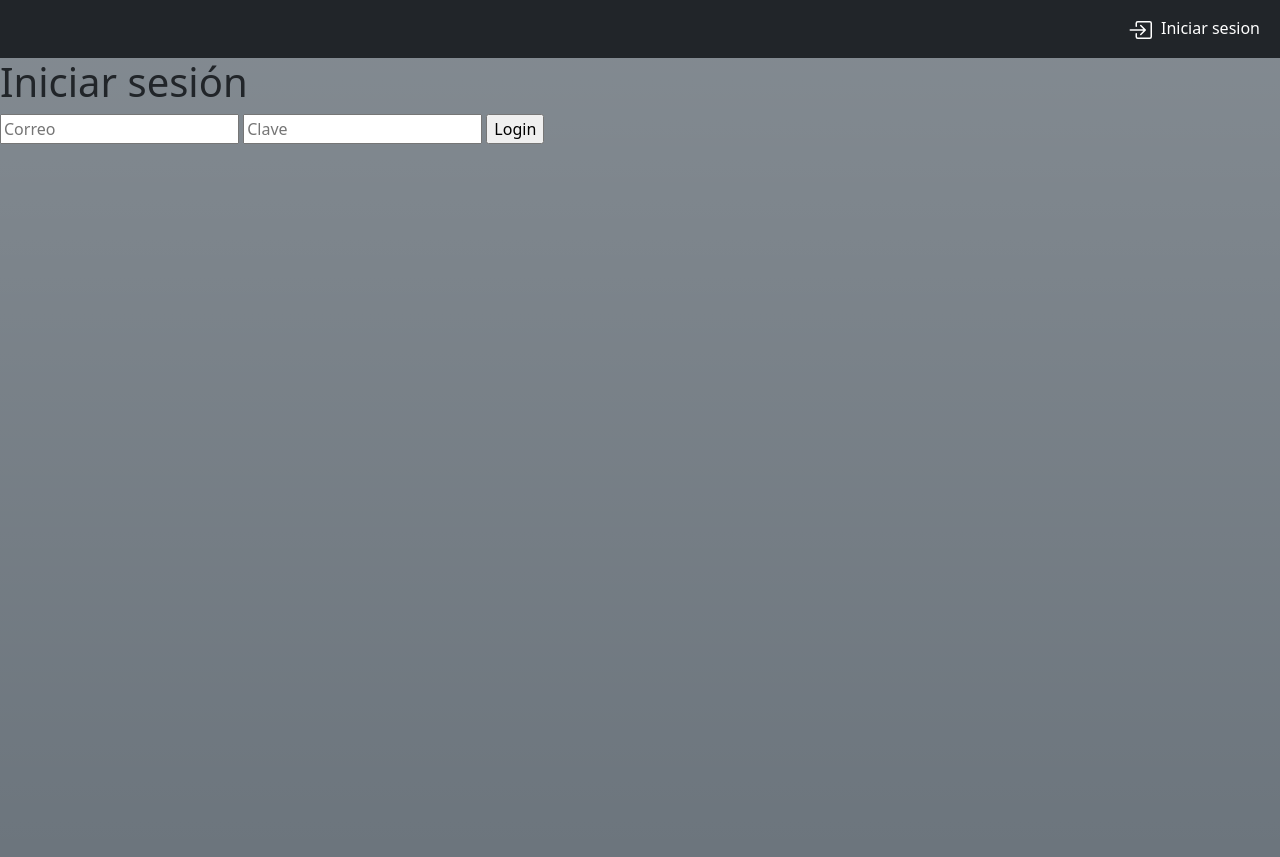
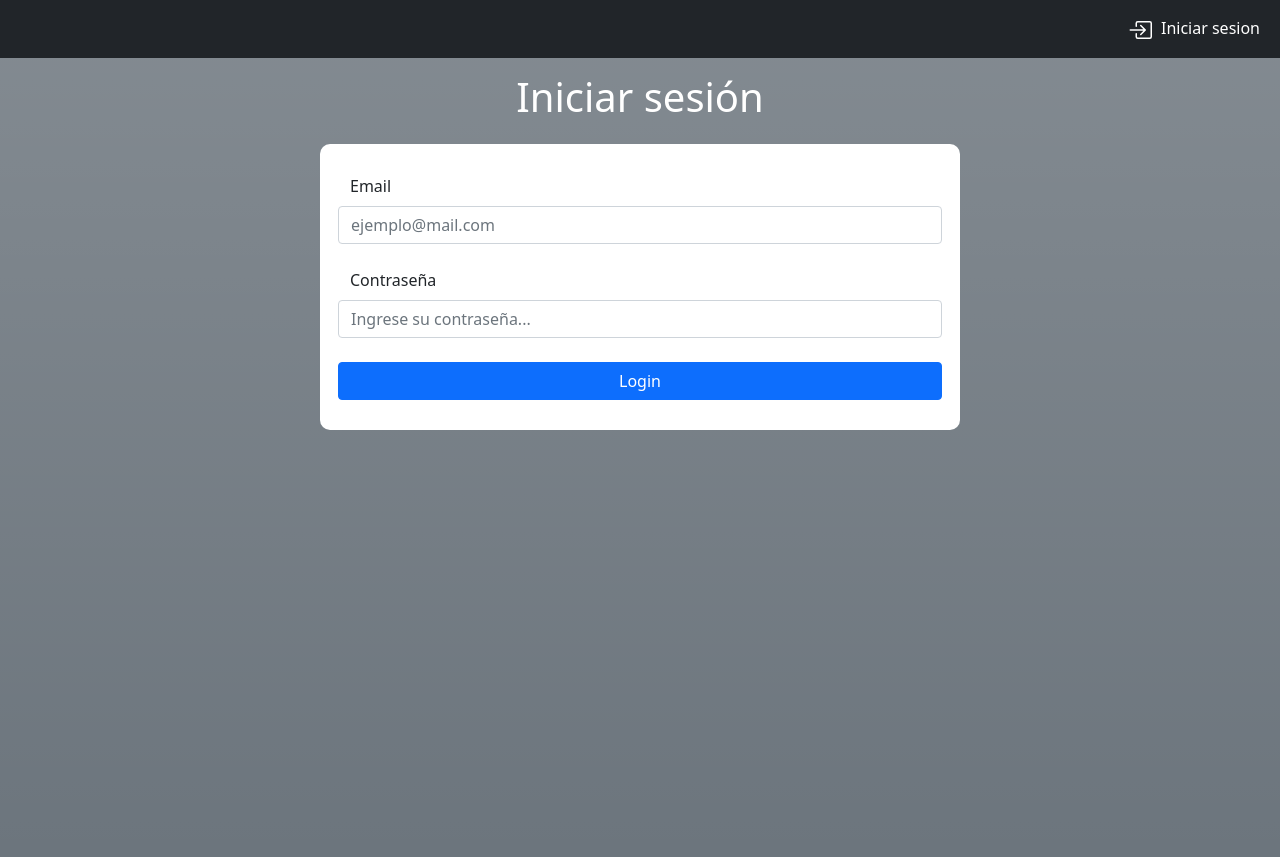
Before and after one commit to lautarooleastro/proyecto2021-grupo6, a Flask app: page /iniciar_sesion in a window 1280 px wide. Shown: the top 857 px of the page. Run offline with Flask 2, Linux system fonts and the light colour scheme.

Commit message:
se implemento wtforms para autenticacion de usuario (login)

```diff
--- a/app/resources/auth.py
+++ b/app/resources/auth.py
@@ -1,7 +1,7 @@
-from flask import redirect, render_template, request, url_for, abort, session, flash
-from flask_login import login_manager
+from flask import redirect, render_template, request, url_for, flash
 from flask_login.utils import logout_user
-from sqlalchemy.sql.functions import user
+from wtforms import form
+from app.helpers.forms.auth import SignInForm
 from app.models.user import User
 from flask_login import login_user
 
@@ -11,24 +11,23 @@ def login():
 
 
 def authenticate():
-    # conn = connection()
-    # params = request.form
-    # user = User.find_by_email_and_pass(conn, params["email"], params["password"])
+    data = request.form
+    form = SignInForm(data)
 
-    # Me traigo los parametros del formulario
-    params = request.form
+    if form.validate():
+        user = User.with_email(form.email.data)
+        if user:
+            if user.password == form.password.data:
+                login_user(user)
+                flash("Ha iniciado sesion con: "+user.email, "success")
+                return redirect(url_for("home"))
+        flash("Usuario o contraseña incorrectos", "error")
+    else:
+        for field in form.errors:
+            for error in form.errors[field]:
+                flash(field+": "+error, "error")
 
-    user = User.query.filter(
-        User.email == params["email"] and User.password == params["password"]
-    ).first()
-
-    if (not user) or (user.password != params["password"]):
-        flash("Usuario o clave incorrecto.")
-        return redirect(url_for("auth_login"))
-
-    login_user(user)
-
-    return redirect(url_for("home"))
+    return redirect(url_for("auth_login"))
 
 
 def logout():
--- a/app/templates/auth/login.html
+++ b/app/templates/auth/login.html
@@ -4,10 +4,27 @@
 {{ super() }}
 {% endblock %}
 {% block content %}
-<h1>Iniciar sesión</h1>
-<form action="{{ url_for('auth_authenticate') }}" method="POST">
-  <input name="email" placeholder="Correo" required />
-  <input type="password" name="password" placeholder="Clave" required />
-  <input type="submit" value="Login">
-</form>
+<div class="d-block">
+  <h1 class="text-center text-white" style="padding: 15px;">
+    Iniciar sesión </h1>
+</div>
+<div class="container-md col-md-6" style="background-color: white; padding: 30px; border-radius: 10px;">
+
+  <form action="{{ url_for('auth_authenticate') }}" method="POST">
+    <div class="col">
+      <div class="row mb-4">
+        <label for="email" class="form-label">Email</label>
+        <input name="email" class="form-control" type="email" placeholder="ejemplo@mail.com" required />
+      </div>
+      <div class="row mb-4">
+        <label for="password" class="form-label">Contraseña</label>
+        <input name="password" class="form-control" type="password" placeholder="Ingrese su contraseña..." minlength="6"
+          maxlength="32" required />
+      </div>
+      <div class="row">
+        <input class="btn btn-primary" type="submit" value="Login">
+      </div>
+    </div>
+  </form>
+</div>
 {% endblock %}
```
Also changed, not shown: app/helpers/forms/auth.py (+3 -7 lines).
